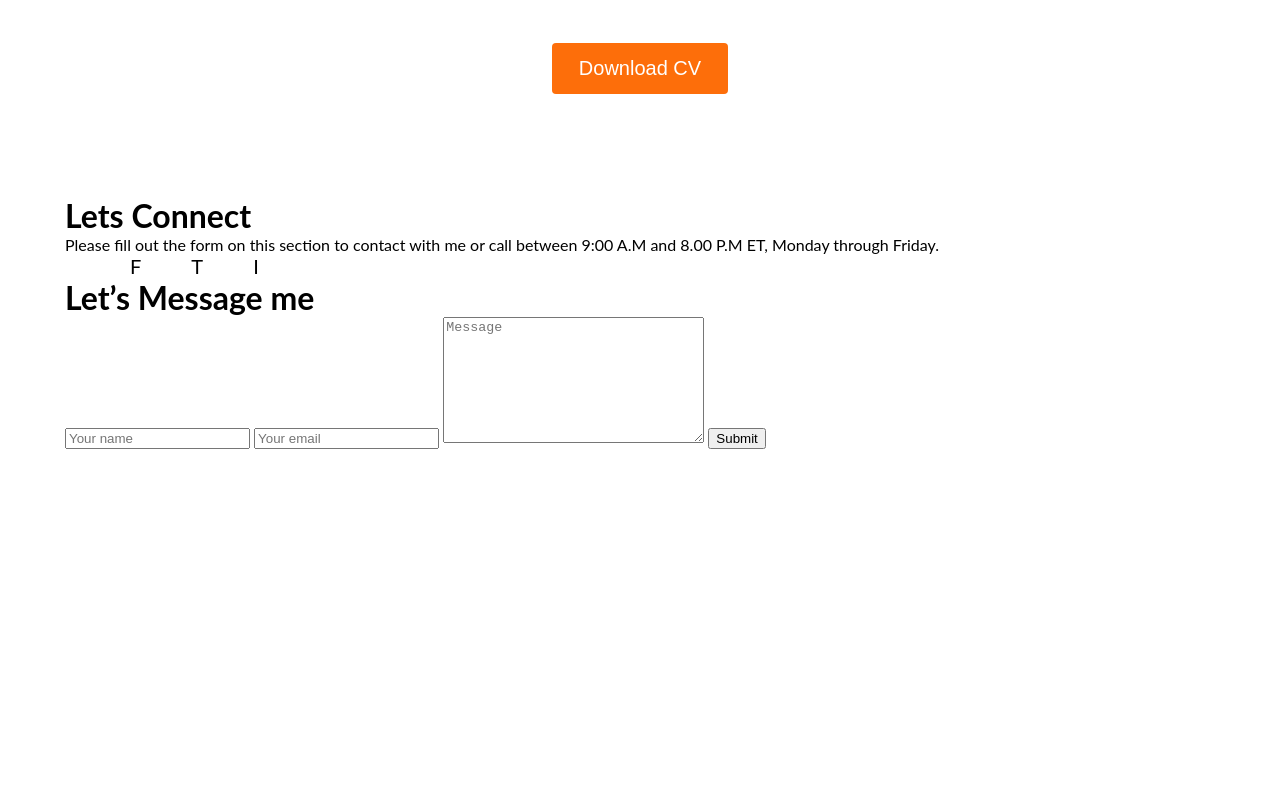
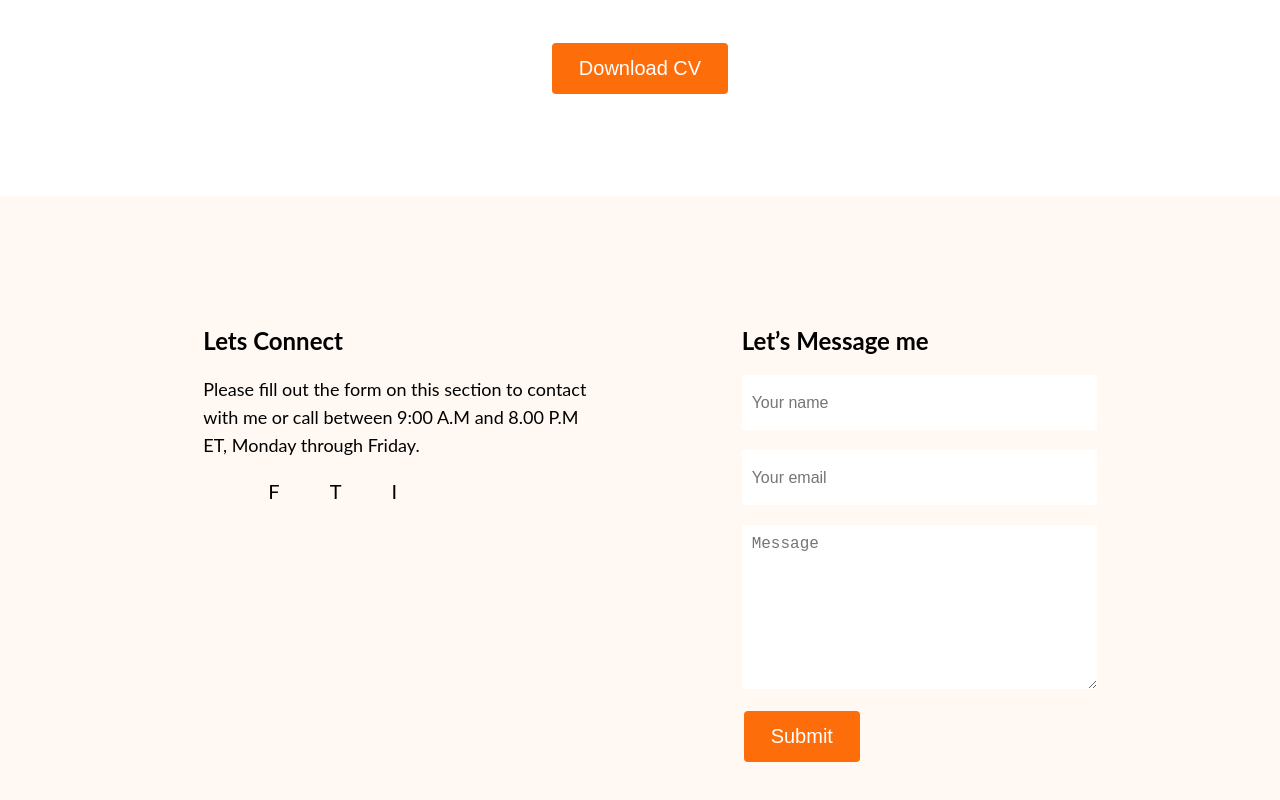
Before and after one commit to sohel5G/Developer-Portfolio-Site, a plain HTML site: page index.html in a window 1280 px wide. Shown: the part 3147-3947 px from the top of the page. Before the commit the page ends 3596 px from the top, so only its background shows below. Drawn offline with Linux system fonts and the light colour scheme.

Commit message:
Footer done

```diff
--- a/index.html
+++ b/index.html
@@ -29,7 +29,8 @@
                 <div class="banner-content">
                     <h2>Hi, I am</h2>
                     <h1>Mary Hardy</h1>
-                    <p class="pera">Shot what able cold new see hold.Friendly as an betrayed formerly he. Morning because as to
+                    <p class="pera">Shot what able cold new see hold.Friendly as an betrayed formerly he. Morning
+                        because as to
                         society behaved moments.</p>
                     <button class="btn-primary">Download CV</button>
                     <button class="btn-border">Contact</button>
@@ -46,7 +47,8 @@
             <div class="container">
                 <div class="about-content">
                     <h1 class="title">About Me</h1>
-                    <p class="pera">I, m a designer & developer with a passion for web design. I enjoy developing simple, clean and
+                    <p class="pera">I, m a designer & developer with a passion for web design. I enjoy developing
+                        simple, clean and
                         slick websites that provide real value to the end user. Thousands of clients have procured
                         exceptional resulfs while working with me. Delivering work within time and budget which meets
                         clients requirements in our mata.</p>
@@ -75,7 +77,8 @@
             <div class="container">
                 <div class="skill-intro">
                     <h1 class="title">What I do</h1>
-                    <p class="pera">I have more than 10 years experience building software for clients all over the world. Below is a
+                    <p class="pera">I have more than 10 years experience building software for clients all over the
+                        world. Below is a
                         quick overview of my main technical skill sets and technologies i use. Want to find out more
                         about my experience? Check out my online resume and project portfolio.</p>
                 </div>
@@ -173,10 +176,11 @@
     </main>
     <footer>
         <div class="container">
+            <div class="footer-info">
                 <div class="left">
-                <h1>Lets Connect</h1>
-                <p>Please fill out the form on this section to contact with me or call between 9:00 A.M and 8.00 P.M ET,
-                    Monday through Friday.</p>
+                    <h2>Lets Connect</h2>
+                    <p>Please fill out the form on this section to contact with me or call between 9:00 A.M and 8.00 P.M
+                        ET, Monday through Friday.</p>
                     <nav>
                         <ul>
                             <li><a href="#">F</a></li>
@@ -186,13 +190,14 @@
                     </nav>
                 </div>
                 <div class="right">
-                <h1>Let’s Message me</h1>
+                    <h2>Let’s Message me</h2>
                     <form action="#">
                         <input type="text" name="" id="" placeholder="Your name">
                         <input type="email" name="" id="" placeholder="Your email">
                         <textarea name="" id="" cols="30" rows="8" placeholder="Message"></textarea>
-                    <input type="submit" value="Submit">
+                        <input class="btn-primary" type="submit" value="Submit">
                     </form>
+                </div>
             </div>
         </div>
     </footer>
--- a/styles/style.css
+++ b/styles/style.css
@@ -166,12 +166,14 @@ header {
 
 
 /* Resume section  */
-.resume{
+.resume {
     margin: 100px 0px;
 }
-.resume .cv-down-btn{
+
+.resume .cv-down-btn {
     text-align: center;
 }
+
 .edu-expe {
     display: flex;
     gap: 50px;
@@ -185,10 +187,54 @@ header {
     margin: 20px 0px;
 }
 
-.education .sub-title{
+.education .sub-title {
     font-size: 18px;
     font-style: normal;
     font-weight: 600;
     color: #757575;
     margin-bottom: 8px;
 }
+
+/* contact section  */
+
+footer {
+    background-color: #FFF8F3;
+    padding: 130px 0px;
+}
+
+.footer-info {
+    display: flex;
+    justify-content: space-evenly;
+}
+
+.footer-info .left p {
+    font-size: 18px;
+    line-height: 28px;
+    max-width: 400px;
+    margin: 20px 0px;
+}
+
+.footer-info .right {}
+
+.footer-info .right form {}
+
+.footer-info .right form input[type="text"],
+.footer-info .right form input[type="email"] {
+    display: block;
+    width: 100%;
+    padding: 10px;
+    height: 35px;
+    font-size: 16px;
+    margin-top: 20px;
+    border: none;
+}
+
+.footer-info .right form textarea {
+    display: block;
+    width: 100%;
+    padding: 10px;
+    font-size: 16px;
+    margin-top: 20px;
+    border: none;
+    margin-bottom: 20px;
+}
```
Lines whose indentation alone changed are shown as unchanged.
